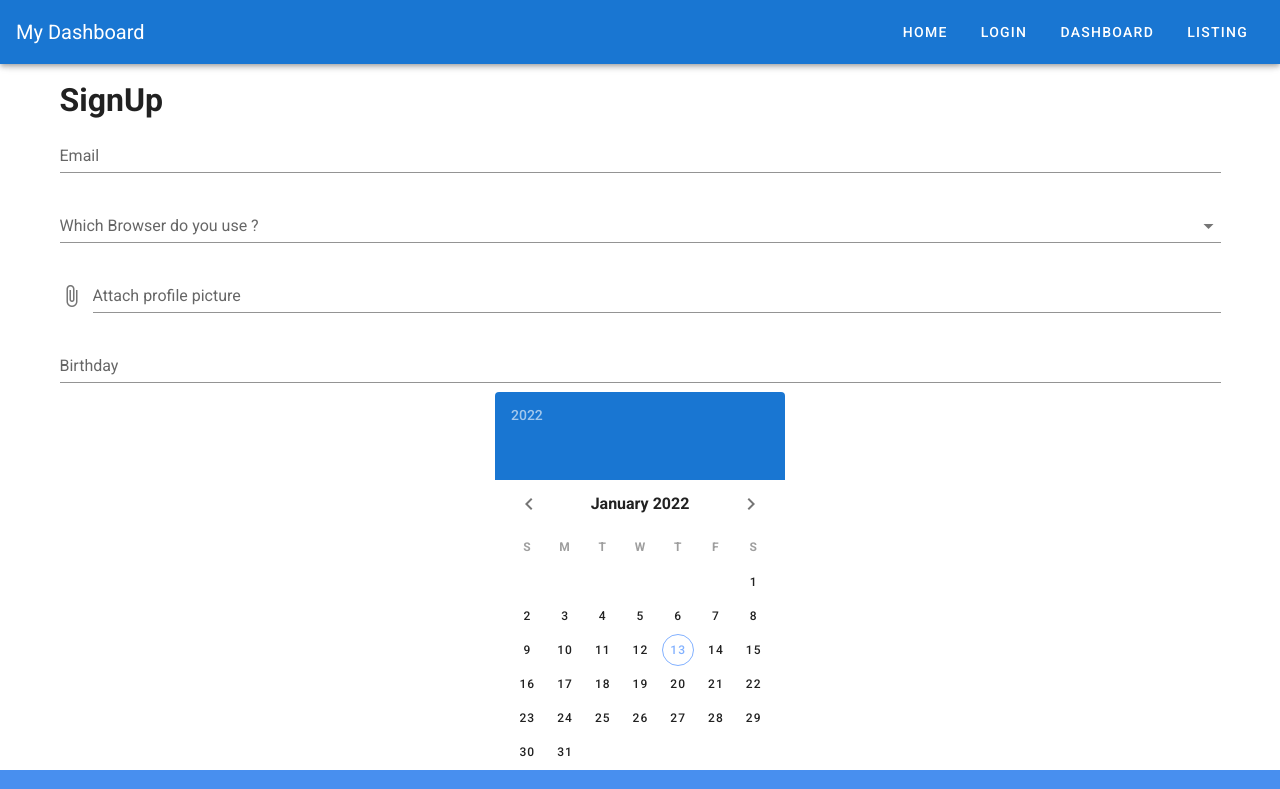
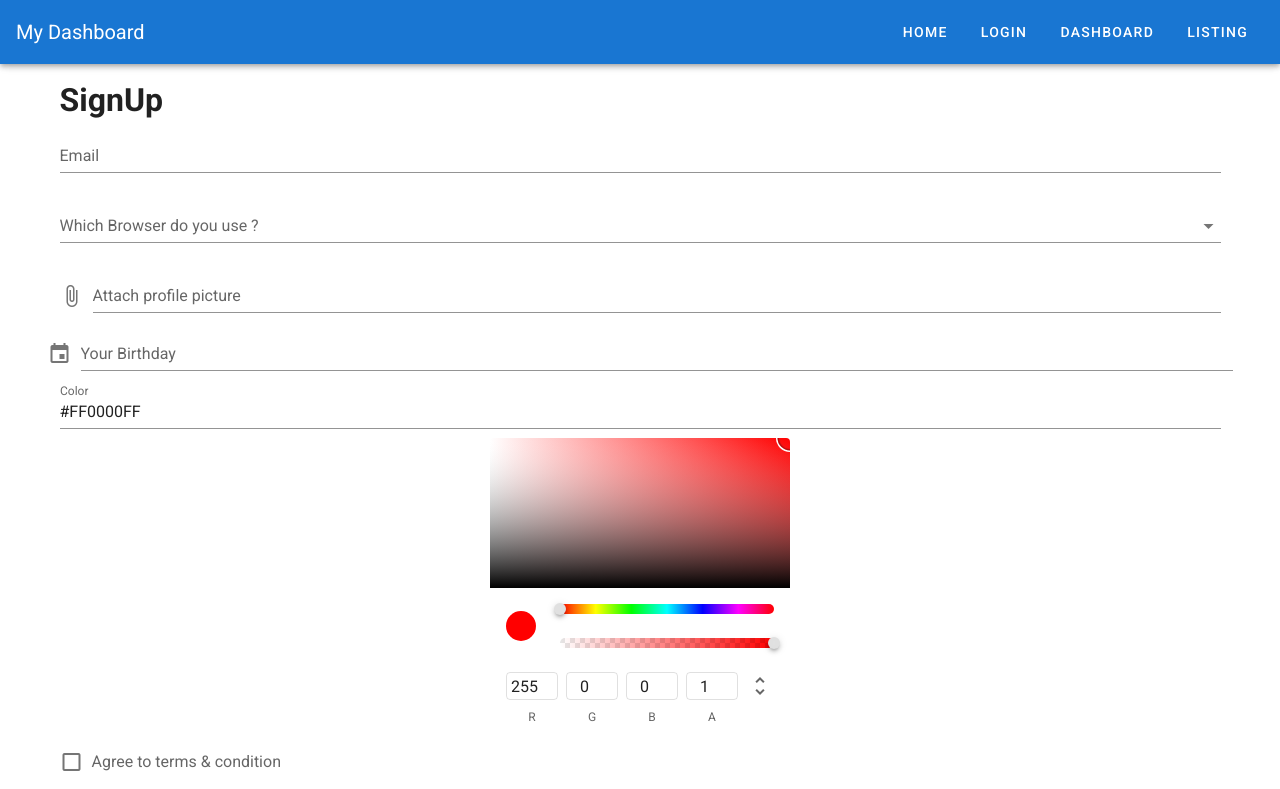
Before and after one commit to brunol-mira/my-test-app, a Vue app: page /signup in a window 1280 px wide. Shown: the top 789 px of the page. Built offline with nearby package versions, Linux system fonts and the light colour scheme.

Commit message:
seventh commit - forms and validation + color picker test

```diff
--- a/src/views/Signup.vue
+++ b/src/views/Signup.vue
@@ -14,10 +14,68 @@
             label="Attach profile picture"
         ></v-file-input>
 
-        <v-text-field label="Birthday" v-model="birthday" type="text" readonly></v-text-field>
+<!--        <v-text-field label="Birthday" v-model="birthday" type="text" readonly></v-text-field>-->
+<!--        <v-row justify="center">-->
+<!--          <v-date-picker v-model="birthday"></v-date-picker>-->
+<!--        </v-row>-->
+
         <v-row justify="center">
-          <v-date-picker v-model="birthday"></v-date-picker>
+          <v-menu
+              ref="menu"
+              v-model="menu"
+              :close-on-content-click="false"
+              :return-value.sync="date"
+              transition="scale-transition"
+              offset-y
+              min-width="auto"
+          >
+            <template v-slot:activator="{ on, attrs }">
+              <v-text-field
+                  v-model="birthday"
+                  label="Your Birthday"
+                  prepend-icon="mdi-calendar"
+                  readonly
+                  v-bind="attrs"
+                  v-on="on"
+              ></v-text-field>
+            </template>
+            <v-date-picker
+                v-model="birthday"
+                no-title
+                scrollable
+            >
+              <v-spacer></v-spacer>
+              <v-btn
+                  text
+                  color="primary"
+                  @click="menu = false"
+              >
+                Cancel
+              </v-btn>
+              <v-btn
+                  text
+                  color="primary"
+                  @click="$refs.menu.save(birthday)"
+              >
+                OK
+              </v-btn>
+            </v-date-picker>
+          </v-menu>
         </v-row>
+
+        <v-text-field label="Color" v-model="color" type="text" readonly></v-text-field>
+        <v-row justify="center">
+          <v-color-picker
+              dot-size="25"
+              mode="rgba"
+              swatches-max-height="200"
+              v-model="color"
+          ></v-color-picker>
+        </v-row>
+
+        <v-checkbox label="Agree to terms & condition"></v-checkbox>
+
+        <v-btn type="submit" color="primary">Submit</v-btn>
 
       </v-form>
     </v-col>
@@ -35,7 +93,80 @@ export default {
     browsers: ['Chrome', 'Firefox', 'Safari', 'Edge', 'Brave'],
     // birthday: (new Date(Date.now() - (new Date()).getTimezoneOffset() * 60000)).toISOString().substr(0, 10),
     birthday: '',
+    menu: false,
+    color: '',
   }),
 
 };
 </script>
+
+
+
+
+
+
+
+
+
+
+
+
+
+
+
+
+
+
+
+
+<!--<template>-->
+<!--  <v-row>-->
+<!--    <v-col-->
+<!--        cols="12"-->
+<!--        sm="6"-->
+<!--        md="4"-->
+<!--    >-->
+<!--      <v-menu-->
+<!--          ref="menu"-->
+<!--          v-model="menu"-->
+<!--          :close-on-content-click="false"-->
+<!--          :return-value.sync="date"-->
+<!--          transition="scale-transition"-->
+<!--          offset-y-->
+<!--          min-width="auto"-->
+<!--      >-->
+<!--        <template v-slot:activator="{ on, attrs }">-->
+<!--          <v-text-field-->
+<!--              v-model="date"-->
+<!--              label="Picker in menu"-->
+<!--              prepend-icon="mdi-calendar"-->
+<!--              readonly-->
+<!--              v-bind="attrs"-->
+<!--              v-on="on"-->
+<!--          ></v-text-field>-->
+<!--        </template>-->
+<!--        <v-date-picker-->
+<!--            v-model="date"-->
+<!--            no-title-->
+<!--            scrollable-->
+<!--        >-->
+<!--          <v-spacer></v-spacer>-->
+<!--          <v-btn-->
+<!--              text-->
+<!--              color="primary"-->
+<!--              @click="menu = false"-->
+<!--          >-->
+<!--            Cancel-->
+<!--          </v-btn>-->
+<!--          <v-btn-->
+<!--              text-->
+<!--              color="primary"-->
+<!--              @click="$refs.menu.save(date)"-->
+<!--          >-->
+<!--            OK-->
+<!--          </v-btn>-->
+<!--        </v-date-picker>-->
+<!--      </v-menu>-->
+<!--    </v-col>-->
+<!--  </v-row>-->
+<!--</template>-->
```
